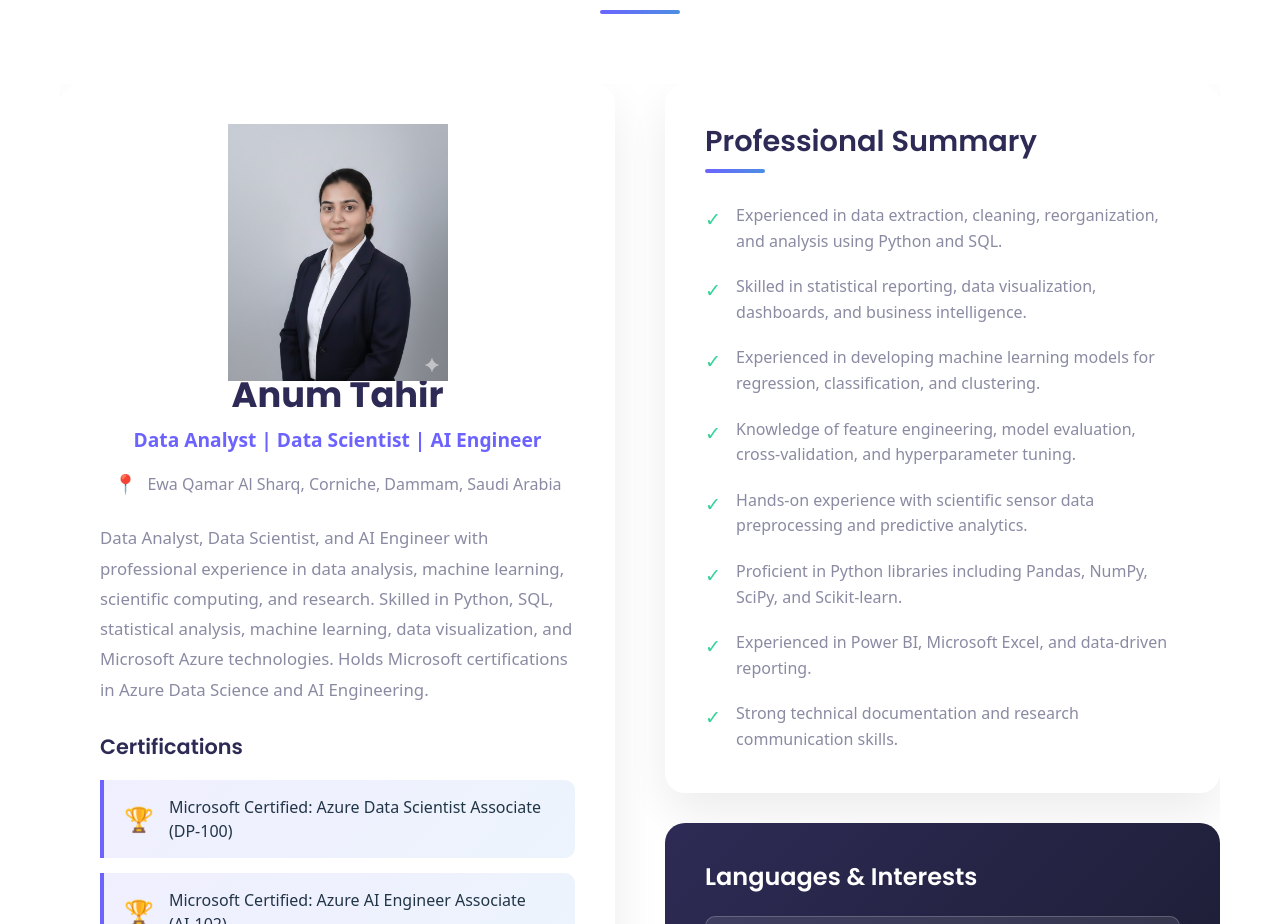
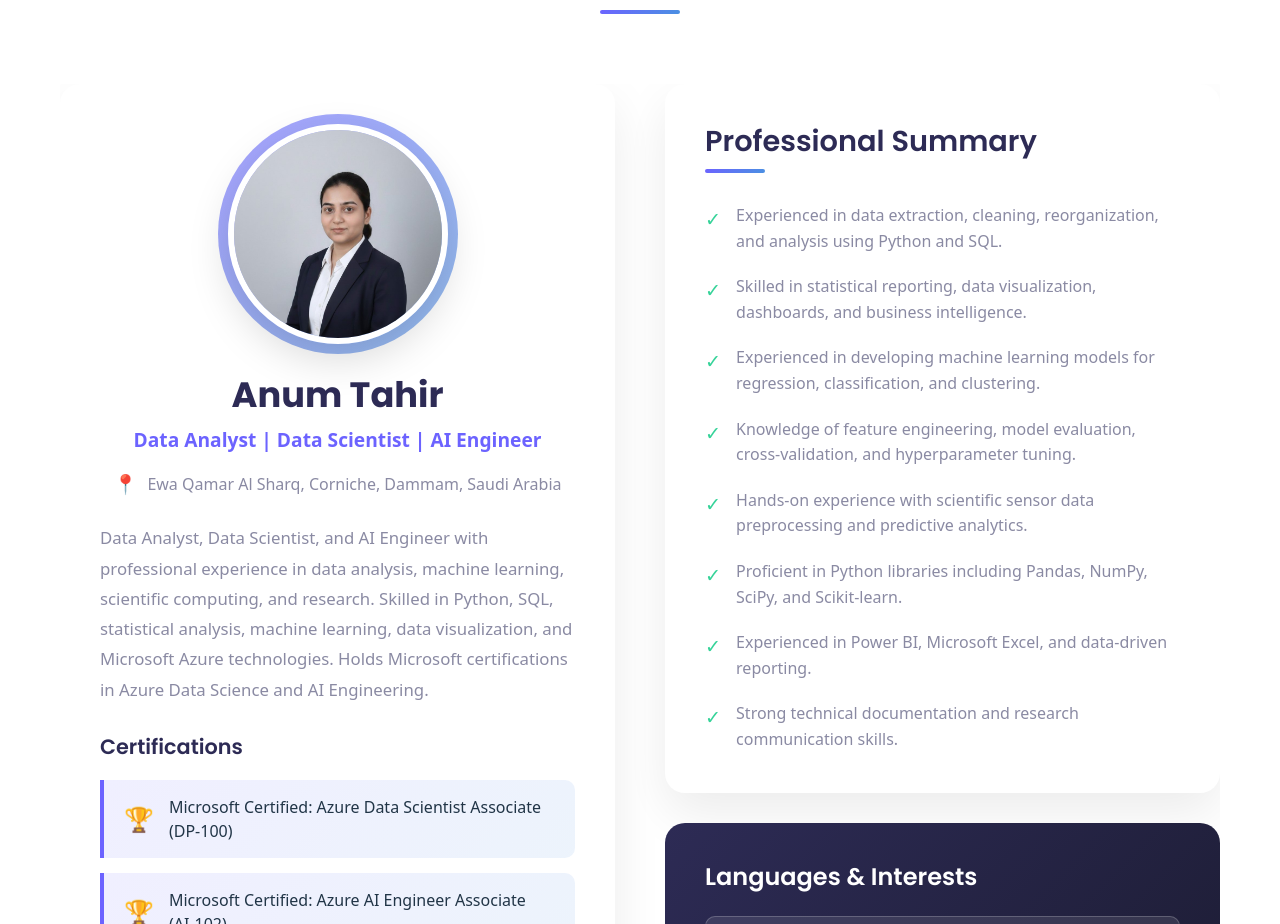
Before and after one commit to azkatahir10/Anum-Portfolio, a React (Vite) app: page / in a window 1280 px wide. Shown: the part 1100-2024 px from the top of the page. Built offline with nearby package versions, Linux system fonts and the light colour scheme.

Commit message:
Update image handling and styles in About component

```diff
--- a/src/components/About.jsx
+++ b/src/components/About.jsx
@@ -15,9 +15,12 @@ const About = () => {
           <div className="about-main slide-left">
             <div className="about-card">
               <div className="about-image">
-                {/* Replaced placeholder with actual image */}
                 <div className="image-container">
-                    <img src="/anum.jpg" alt="Anum Tahir" />
+                  <img
+                    src="/anum.jpg"
+                    alt={anumData.personal.name}
+                    className="profile-image"
+                  />
                 </div>
               </div>
 
@@ -114,16 +117,23 @@ const About = () => {
           width: 220px;
           height: 220px;
           position: relative;
+          flex-shrink: 0;
+          isolation: isolate;
         }
 
         .profile-image {
           width: 100%;
           height: 100%;
+          box-sizing: border-box;
           object-fit: cover;
+          object-position: center top;
           border-radius: 50%;
           border: 6px solid white;
           box-shadow: 0 15px 40px rgba(0, 0, 0, 0.15);
           transition: all 0.4s ease;
+          position: relative;
+          z-index: 1;
+          display: block;
         }
 
         .profile-image:hover {
@@ -138,9 +148,13 @@ const About = () => {
           left: -10px;
           right: -10px;
           bottom: -10px;
-          background: linear-gradient(135deg, ${theme.colors.primary}, ${theme.colors.secondary});
+          background: linear-gradient(
+            135deg,
+            ${theme.colors.primary},
+            ${theme.colors.secondary}
+          );
           border-radius: 50%;
-          z-index: -1;
+          z-index: 0;
           opacity: 0.6;
         }
 
```
